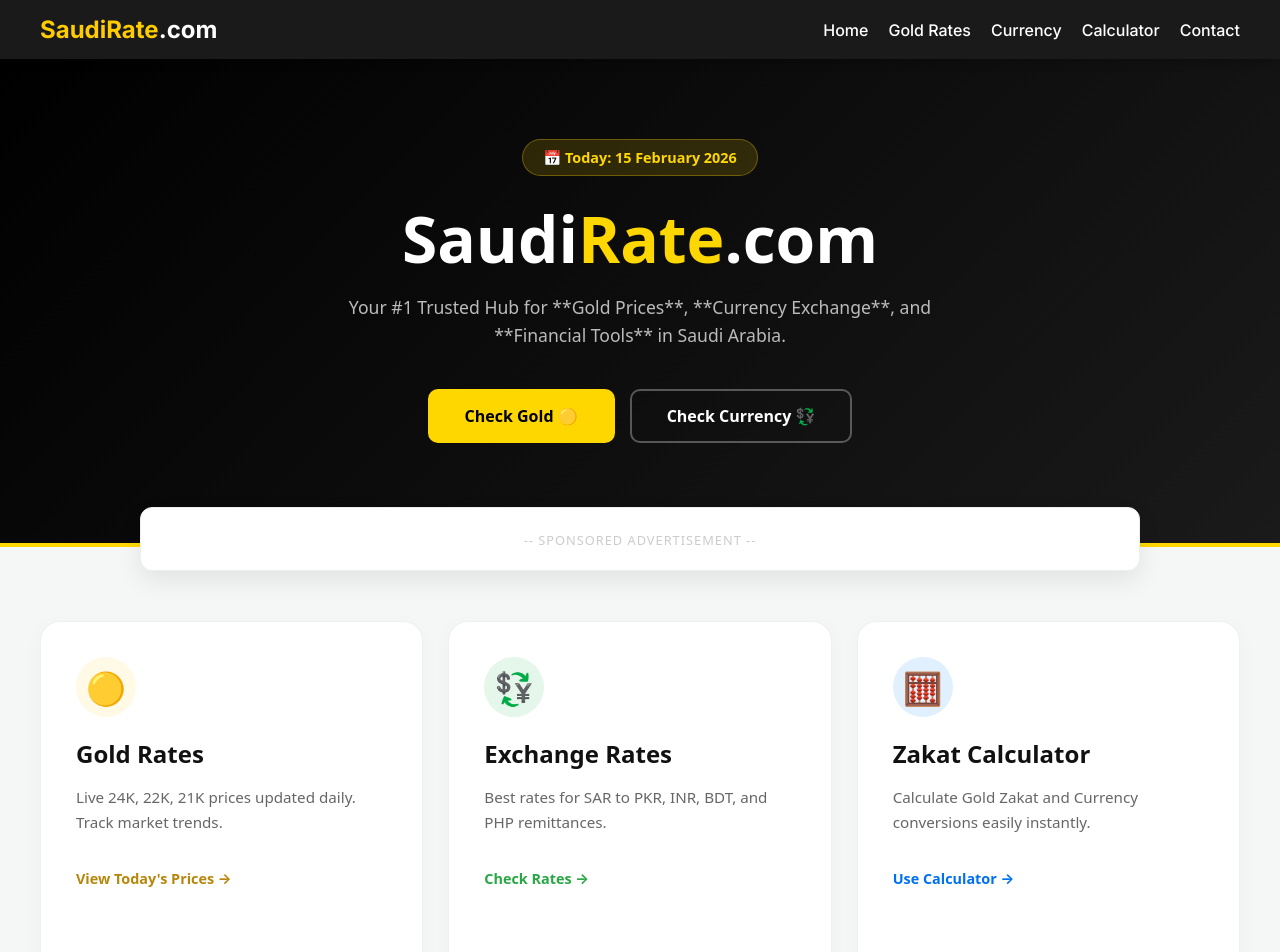
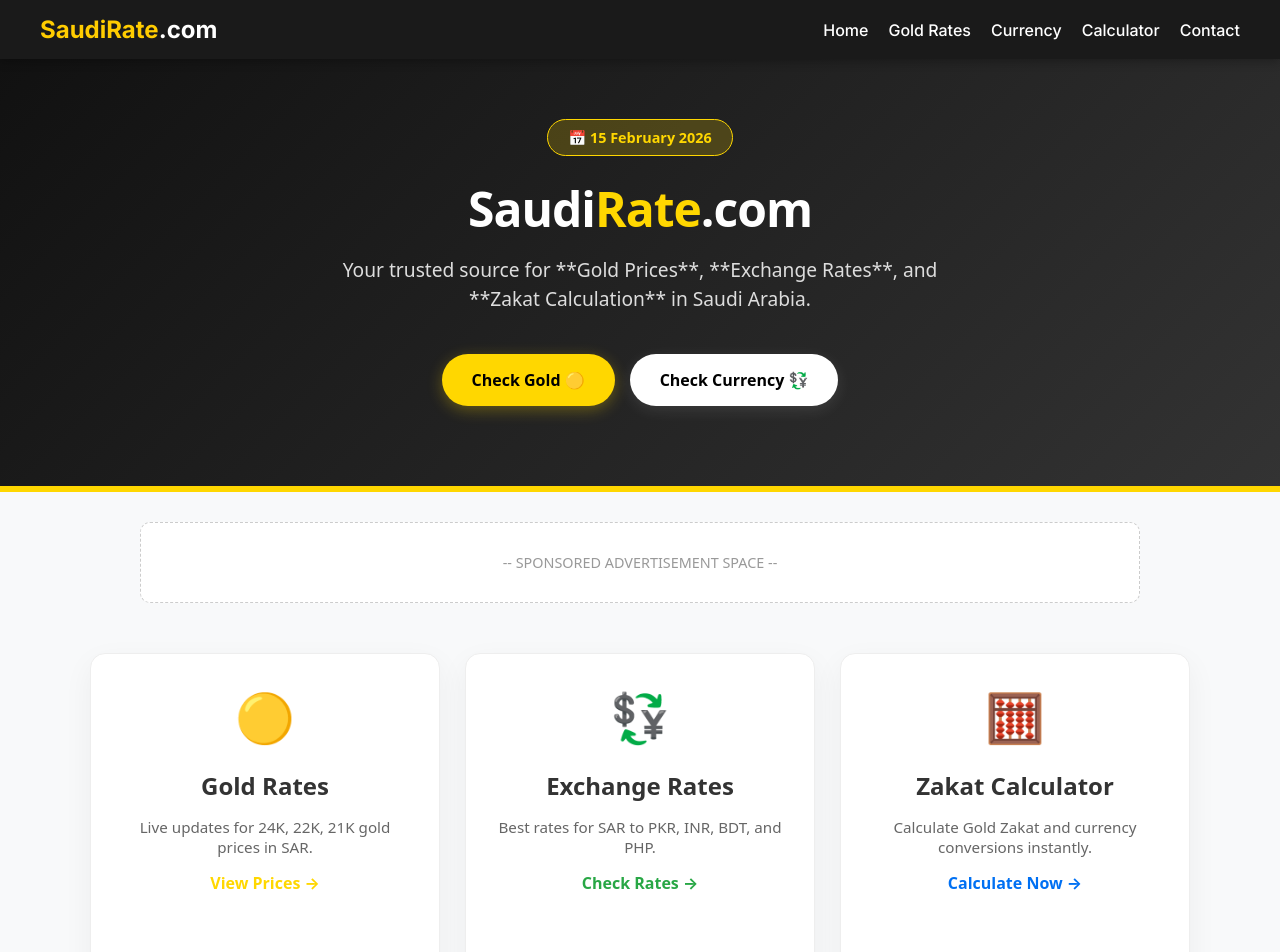
Before and after one commit to DiGiSaudia/saudirate, a Next.js app: page / in a window 1280 px wide. Shown: the top 952 px of the page. Built offline with nearby package versions, Linux system fonts and the light colour scheme.

Commit message:
Updated home page with premium look, calculator and single footer

```diff
--- a/app/page.tsx
+++ b/app/page.tsx
@@ -2,7 +2,7 @@
 import Link from 'next/link';
 
 export default function HomePage() {
-  // ڈائنامک تاریخ (SEO اور Header کے لیے)
+  // Dynamic Date for SEO and User Trust
   const today = new Date().toLocaleDateString('en-GB', {
     day: 'numeric',
     month: 'long',
@@ -10,129 +10,124 @@
   });
 
   return (
-    <main style={{ minHeight: '100vh', backgroundColor: '#f4f7f6', fontFamily: 'system-ui, -apple-system, sans-serif' }}>
+    <main style={{ minHeight: '100vh', backgroundColor: '#f8f9fa', fontFamily: 'system-ui, -apple-system, sans-serif', paddingBottom: '40px' }}>
 
-      {/* --- HERO SECTION (Premium & Mobile Friendly) --- */}
+      {/* --- HERO SECTION (Premium Dark Theme) --- */}
       <section style={{
-        background: 'linear-gradient(135deg, #000000 0%, #1a1a1a 100%)',
+        background: 'linear-gradient(135deg, #111 0%, #333 100%)',
         color: 'white',
-        padding: '80px 20px 100px',
+        padding: '60px 20px 80px',
         textAlign: 'center',
-        borderBottom: '4px solid #FFD700',
-        position: 'relative',
-        overflow: 'hidden'
+        borderBottom: '6px solid #FFD700',
+        position: 'relative'
       }}>
 
-        {/* Date Badge at the Top Header */}
+        {/* Date Badge */}
         <div style={{
           display: 'inline-block',
-          backgroundColor: 'rgba(255, 215, 0, 0.15)',
+          backgroundColor: 'rgba(255, 215, 0, 0.2)',
           color: '#FFD700',
+          border: '1px solid #FFD700',
           padding: '8px 20px',
           borderRadius: '50px',
           fontSize: '0.9rem',
           fontWeight: '600',
-          marginBottom: '25px',
-          border: '1px solid rgba(255, 215, 0, 0.3)'
+          marginBottom: '20px'
         }}>
-          📅 Today: {today}
+          📅 {today}
         </div>
 
         <h1 style={{
-          fontSize: 'clamp(2.5rem, 5vw, 4rem)', // Mobile responsive font size
-          fontWeight: '850',
+          fontSize: '3rem',
+          fontWeight: '900',
           margin: '0 0 15px',
-          lineHeight: '1.2'
+          letterSpacing: '-1px'
         }}>
           Saudi<span style={{ color: '#FFD700' }}>Rate</span>.com
         </h1>
 
         <p style={{
-          fontSize: '1.1rem',
-          color: '#bbb',
+          fontSize: '1.2rem',
+          color: '#ddd',
           maxWidth: '600px',
           margin: '0 auto 40px',
-          lineHeight: '1.6'
+          lineHeight: '1.5'
         }}>
-          Your #1 Trusted Hub for **Gold Prices**, **Currency Exchange**, and **Financial Tools** in Saudi Arabia.
+          Your trusted source for **Gold Prices**, **Exchange Rates**, and **Zakat Calculation** in Saudi Arabia.
         </p>
 
-        {/* Quick Action Buttons */}
+        {/* Quick Action Buttons (Mobile Friendly) */}
         <div style={{ display: 'flex', gap: '15px', justifyContent: 'center', flexWrap: 'wrap' }}>
           <Link href="/gold-rates" style={{ textDecoration: 'none' }}>
-            <div style={{ padding: '14px 35px', backgroundColor: '#FFD700', color: 'black', fontWeight: 'bold', borderRadius: '10px', transition: '0.3s', border: '2px solid #FFD700' }}>
+            <div style={{ padding: '15px 30px', backgroundColor: '#FFD700', color: '#000', fontWeight: 'bold', borderRadius: '50px', boxShadow: '0 4px 15px rgba(255, 215, 0, 0.3)' }}>
               Check Gold 🟡
             </div>
           </Link>
           <Link href="/currency" style={{ textDecoration: 'none' }}>
-            <div style={{ padding: '14px 35px', backgroundColor: 'transparent', color: 'white', fontWeight: 'bold', borderRadius: '10px', transition: '0.3s', border: '2px solid rgba(255,255,255,0.3)' }}>
+            <div style={{ padding: '15px 30px', backgroundColor: '#fff', color: '#000', fontWeight: 'bold', borderRadius: '50px', boxShadow: '0 4px 15px rgba(255, 255, 255, 0.1)' }}>
               Check Currency 💱
             </div>
           </Link>
         </div>
       </section>
 
-      {/* --- SPONSORED AD SPACE (Responsive) --- */}
-      <div style={{ maxWidth: '1000px', margin: '-40px auto 30px', padding: '0 20px', position: 'relative', zIndex: '10' }}>
-        <div style={{ backgroundColor: 'white', padding: '20px', borderRadius: '12px', boxShadow: '0 10px 25px rgba(0,0,0,0.08)', textAlign: 'center', border: '1px solid #eee' }}>
-          <span style={{ fontSize: '0.8rem', color: '#ccc', letterSpacing: '1px' }}>-- SPONSORED ADVERTISEMENT --</span>
-          {/* Ad code will go here */}
+      {/* --- ADVERTISEMENT SPACE (Responsive) --- */}
+      <div style={{ maxWidth: '1000px', margin: '30px auto', padding: '0 20px' }}>
+        <div style={{ backgroundColor: '#fff', border: '1px dashed #ccc', padding: '30px', borderRadius: '10px', textAlign: 'center', color: '#999', fontSize: '0.9rem' }}>
+          -- SPONSORED ADVERTISEMENT SPACE --
         </div>
       </div>
 
       {/* --- MAIN FEATURES GRID --- */}
-      <div style={{ maxWidth: '1200px', margin: '0 auto', padding: '20px 20px 60px' }}>
+      <div style={{ maxWidth: '1100px', margin: '0 auto', padding: '20px' }}>
         <div style={{ display: 'grid', gridTemplateColumns: 'repeat(auto-fit, minmax(300px, 1fr))', gap: '25px' }}>
 
           {/* 1. Gold Rate Box */}
-          <Link href="/gold-rates" style={{ textDecoration: 'none' }}>
-            <div style={{ backgroundColor: 'white', padding: '35px', borderRadius: '20px', border: '1px solid #f0f0f0', boxShadow: '0 5px 20px rgba(0,0,0,0.03)', transition: 'transform 0.2s', height: '100%' }}>
-              <div style={{ width: '60px', height: '60px', backgroundColor: '#FFF9E5', borderRadius: '50%', display: 'flex', alignItems: 'center', justifyContent: 'center', fontSize: '2rem', marginBottom: '20px' }}>🟡</div>
-              <h2 style={{ fontSize: '1.5rem', color: '#111', fontWeight: 'bold', marginBottom: '10px' }}>Gold Rates</h2>
-              <p style={{ color: '#666', fontSize: '0.95rem', lineHeight: '1.6' }}>Live 24K, 22K, 21K prices updated daily. Track market trends.</p>
-              <span style={{ display: 'inline-block', marginTop: '20px', color: '#B8860B', fontWeight: 'bold', fontSize: '0.9rem' }}>View Today's Prices →</span>
+          <Link href="/gold-rates" style={{ textDecoration: 'none', color: 'inherit' }}>
+            <div style={{ backgroundColor: 'white', padding: '30px', borderRadius: '15px', border: '1px solid #eee', boxShadow: '0 10px 30px rgba(0,0,0,0.05)', textAlign: 'center', height: '100%' }}>
+              <div style={{ fontSize: '3rem', marginBottom: '15px' }}>🟡</div>
+              <h2 style={{ fontSize: '1.5rem', fontWeight: 'bold', marginBottom: '10px' }}>Gold Rates</h2>
+              <p style={{ color: '#666', fontSize: '0.95rem' }}>Live updates for 24K, 22K, 21K gold prices in SAR.</p>
+              <div style={{ marginTop: '15px', color: '#FFD700', fontWeight: 'bold' }}>View Prices →</div>
             </div>
           </Link>
 
           {/* 2. Currency Exchange Box */}
-          <Link href="/currency" style={{ textDecoration: 'none' }}>
-            <div style={{ backgroundColor: 'white', padding: '35px', borderRadius: '20px', border: '1px solid #f0f0f0', boxShadow: '0 5px 20px rgba(0,0,0,0.03)', transition: 'transform 0.2s', height: '100%' }}>
-              <div style={{ width: '60px', height: '60px', backgroundColor: '#E5F6EA', borderRadius: '50%', display: 'flex', alignItems: 'center', justifyContent: 'center', fontSize: '2rem', marginBottom: '20px' }}>💱</div>
-              <h2 style={{ fontSize: '1.5rem', color: '#111', fontWeight: 'bold', marginBottom: '10px' }}>Exchange Rates</h2>
-              <p style={{ color: '#666', fontSize: '0.95rem', lineHeight: '1.6' }}>Best rates for SAR to PKR, INR, BDT, and PHP remittances.</p>
-              <span style={{ display: 'inline-block', marginTop: '20px', color: '#28a745', fontWeight: 'bold', fontSize: '0.9rem' }}>Check Rates →</span>
+          <Link href="/currency" style={{ textDecoration: 'none', color: 'inherit' }}>
+            <div style={{ backgroundColor: 'white', padding: '30px', borderRadius: '15px', border: '1px solid #eee', boxShadow: '0 10px 30px rgba(0,0,0,0.05)', textAlign: 'center', height: '100%' }}>
+              <div style={{ fontSize: '3rem', marginBottom: '15px' }}>💱</div>
+              <h2 style={{ fontSize: '1.5rem', fontWeight: 'bold', marginBottom: '10px' }}>Exchange Rates</h2>
+              <p style={{ color: '#666', fontSize: '0.95rem' }}>Best rates for SAR to PKR, INR, BDT, and PHP.</p>
+              <div style={{ marginTop: '15px', color: '#28a745', fontWeight: 'bold' }}>Check Rates →</div>
             </div>
           </Link>
 
           {/* 3. Calculator Box (NEW) */}
-          <Link href="/calculator" style={{ textDecoration: 'none' }}>
-            <div style={{ backgroundColor: 'white', padding: '35px', borderRadius: '20px', border: '1px solid #f0f0f0', boxShadow: '0 5px 20px rgba(0,0,0,0.03)', transition: 'transform 0.2s', height: '100%' }}>
-              <div style={{ width: '60px', height: '60px', backgroundColor: '#E0F0FF', borderRadius: '50%', display: 'flex', alignItems: 'center', justifyContent: 'center', fontSize: '2rem', marginBottom: '20px' }}>🧮</div>
-              <h2 style={{ fontSize: '1.5rem', color: '#111', fontWeight: 'bold', marginBottom: '10px' }}>Zakat Calculator</h2>
-              <p style={{ color: '#666', fontSize: '0.95rem', lineHeight: '1.6' }}>Calculate Gold Zakat and Currency conversions easily instantly.</p>
-              <span style={{ display: 'inline-block', marginTop: '20px', color: '#0070f3', fontWeight: 'bold', fontSize: '0.9rem' }}>Use Calculator →</span>
+          <Link href="/calculator" style={{ textDecoration: 'none', color: 'inherit' }}>
+            <div style={{ backgroundColor: 'white', padding: '30px', borderRadius: '15px', border: '1px solid #eee', boxShadow: '0 10px 30px rgba(0,0,0,0.05)', textAlign: 'center', height: '100%' }}>
+              <div style={{ fontSize: '3rem', marginBottom: '15px' }}>🧮</div>
+              <h2 style={{ fontSize: '1.5rem', fontWeight: 'bold', marginBottom: '10px' }}>Zakat Calculator</h2>
+              <p style={{ color: '#666', fontSize: '0.95rem' }}>Calculate Gold Zakat and currency conversions instantly.</p>
+              <div style={{ marginTop: '15px', color: '#0070f3', fontWeight: 'bold' }}>Calculate Now →</div>
             </div>
           </Link>
 
         </div>
       </div>
 
-      {/* --- SEO CONTENT SECTION (Minimal & Clean) --- */}
-      <div style={{ backgroundColor: 'white', padding: '80px 20px', borderTop: '1px solid #eaeaea' }}>
+      {/* --- SEO ARTICLE SECTION (Clean & Simple) --- */}
+      <div style={{ backgroundColor: 'white', padding: '60px 20px', borderTop: '1px solid #eee', marginTop: '40px' }}>
         <div style={{ maxWidth: '800px', margin: '0 auto', textAlign: 'center' }}>
           <h2 style={{ fontSize: '2rem', fontWeight: 'bold', color: '#111', marginBottom: '20px' }}>
-            Why SaudiRate.com?
+            Why Choose SaudiRate.com?
           </h2>
-          <p style={{ color: '#555', fontSize: '1.1rem', lineHeight: '1.8', marginBottom: '30px' }}>
-            We provide the most accurate and real-time financial data in the Kingdom. Whether you are buying jewelry, sending money home, or calculating Zakat, **SaudiRate.com** is your trusted companion. Updated for **{today}**.
+          <p style={{ fontSize: '1.1rem', color: '#555', lineHeight: '1.8' }}>
+            Welcome to the #1 financial guide in the Kingdom. We provide **real-time gold prices** and **currency exchange rates** to help you make smart financial decisions. Whether you are sending money home or buying jewelry, our data is accurate, free, and updated daily for **{today}**.
           </p>
-          <div style={{ display: 'flex', gap: '10px', justifyContent: 'center', opacity: '0.6' }}>
-            <span>✅ Live Updates</span> • <span>✅ Accurate Data</span> • <span>✅ Free Service</span>
-          </div>
         </div>
       </div>
 
-      {/* FOOTER REMOVED (It will come from layout.tsx) */}
+      {/* FOOTER REMOVED - It will come from layout.tsx automatically */}
 
     </main>
   );
```
